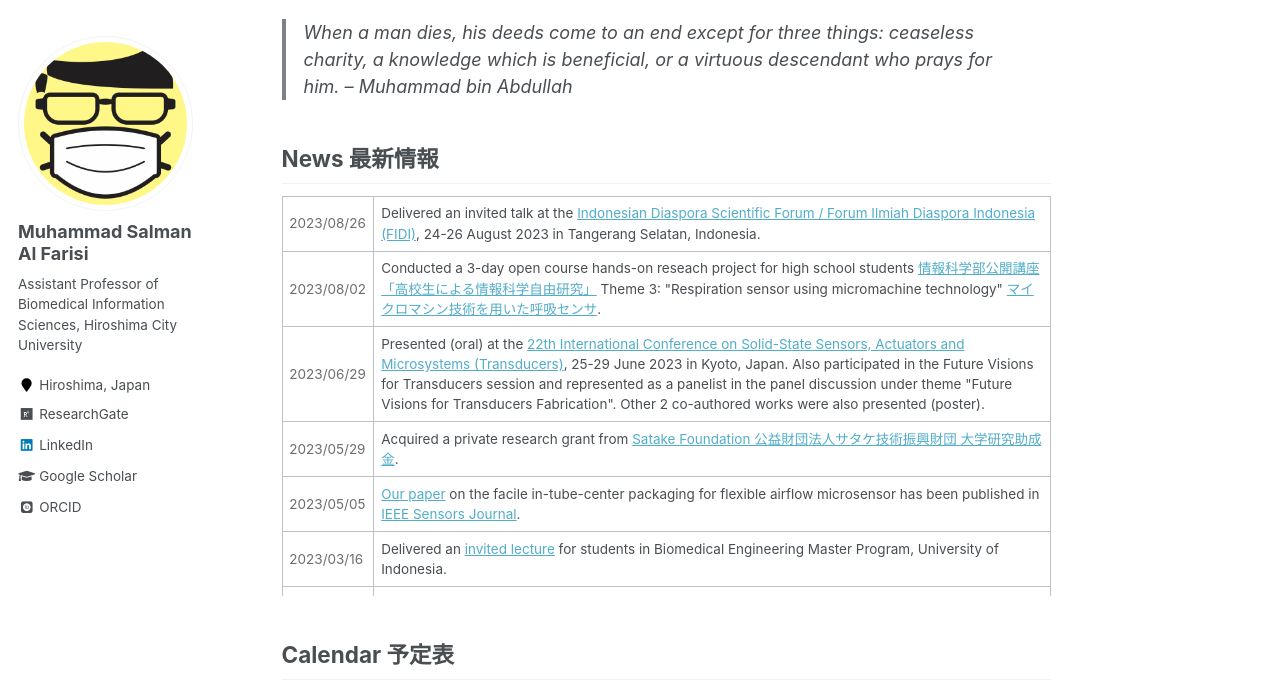
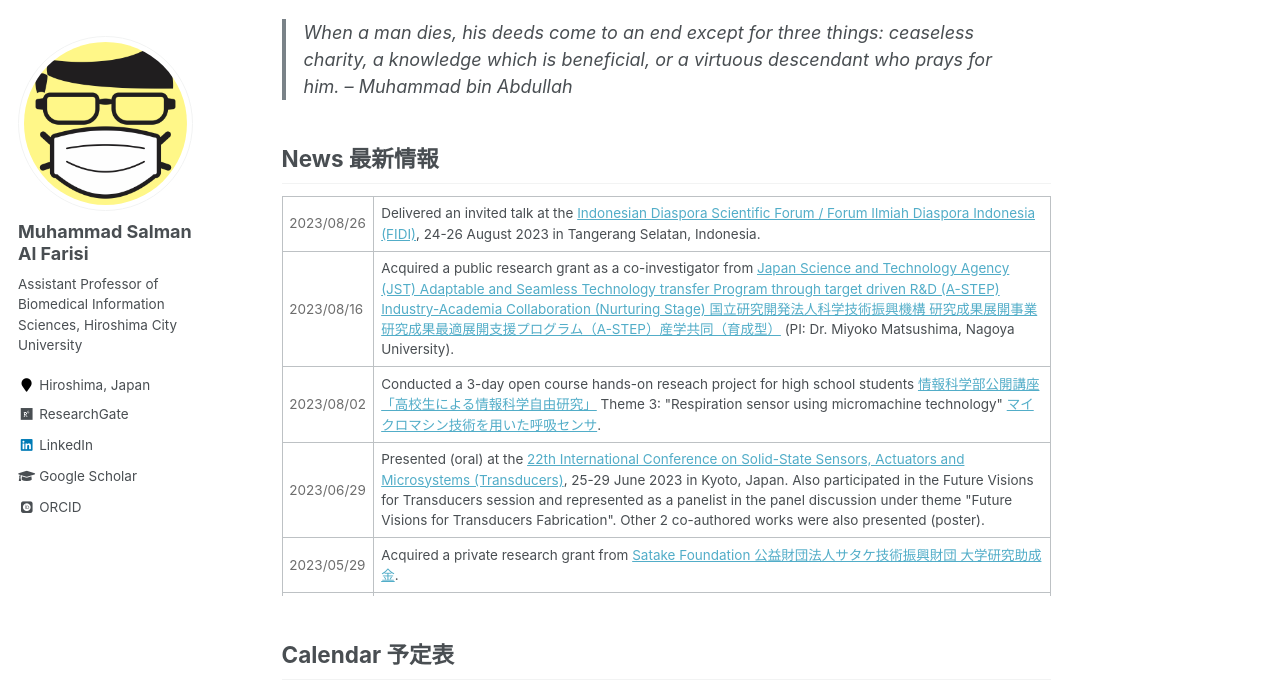
Before and after one commit to msalfarisi/msalfarisi.github.io, a Jekyll site: the page built from _pages/home.md, in a window 1280 px wide and 900 px high, scrolled down 512 px, cut to the strip 0-687 px from the top of the window. Built offline with Jekyll 4.4.1, drawn with Linux system fonts in a browser that asks for light colours; some web fonts are replaced.

Commit message:
Update home.md

```diff
--- a/_pages/home.md
+++ b/_pages/home.md
@@ -25,6 +25,10 @@ Welcome to the homepage of Muhammad Salman Al Farisi, an Assistant Professor at
   <tr>
     <td style="color:#6d6d6d;">2023/08/26</td>
     <td>Delivered an invited talk at the <a href="https://i4indonesia.org/fidi/">Indonesian Diaspora Scientific Forum / Forum Ilmiah Diaspora Indonesia (FIDI)</a>, 24-26 August 2023 in Tangerang Selatan, Indonesia.</td>
+  </tr>
+  <tr>
+    <td style="color:#6d6d6d;">2023/08/16</td>
+    <td>Acquired a public research grant as a co-investigator from <a href="https://www.jst.go.jp/a-step/outline/ikusei.html">Japan Science and Technology Agency (JST) Adaptable and Seamless Technology transfer Program through target driven R&D (A-STEP) Industry-Academia Collaboration (Nurturing Stage) 国立研究開発法人科学技術振興機構 研究成果展開事業研究成果最適展開支援プログラム（A-STEP）産学共同（育成型）</a> (PI: Dr. Miyoko Matsushima, Nagoya University).</td>
   </tr>
   <tr>
     <td style="color:#6d6d6d;">2023/08/02</td>
```
